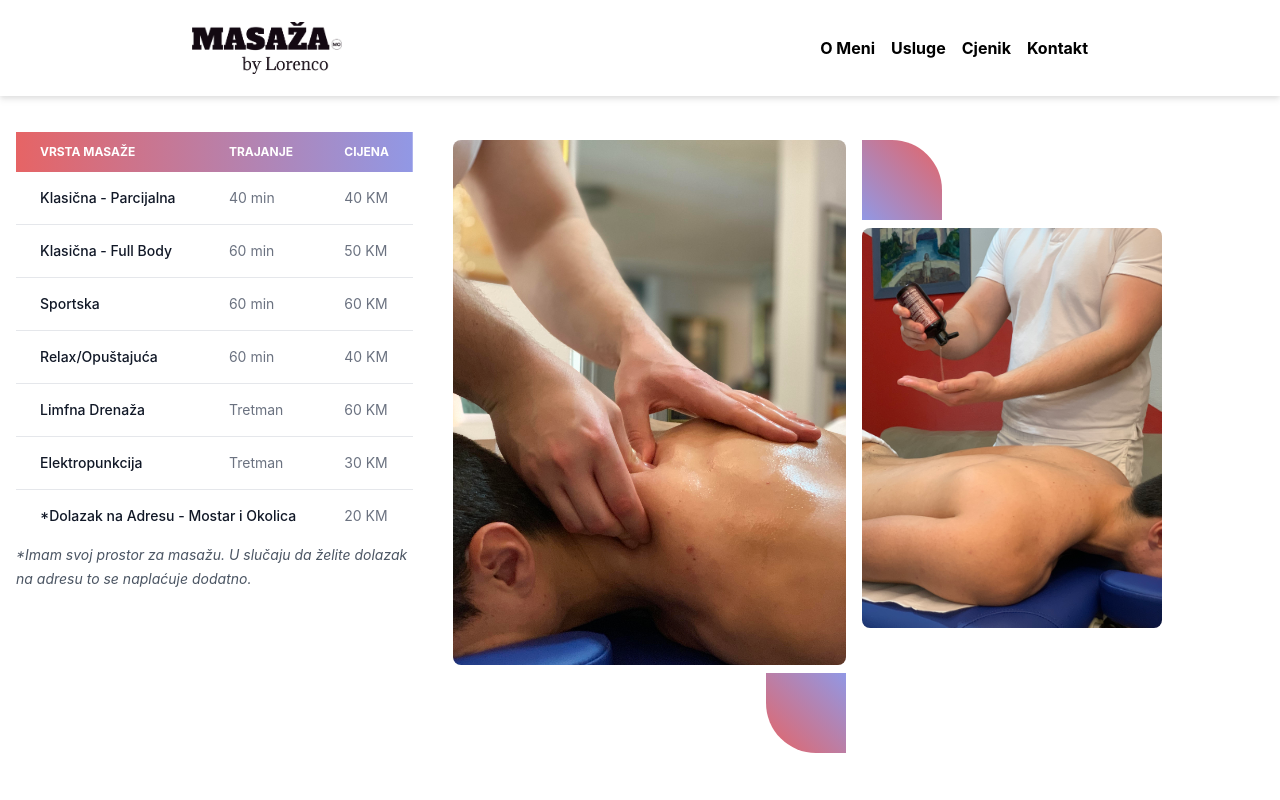
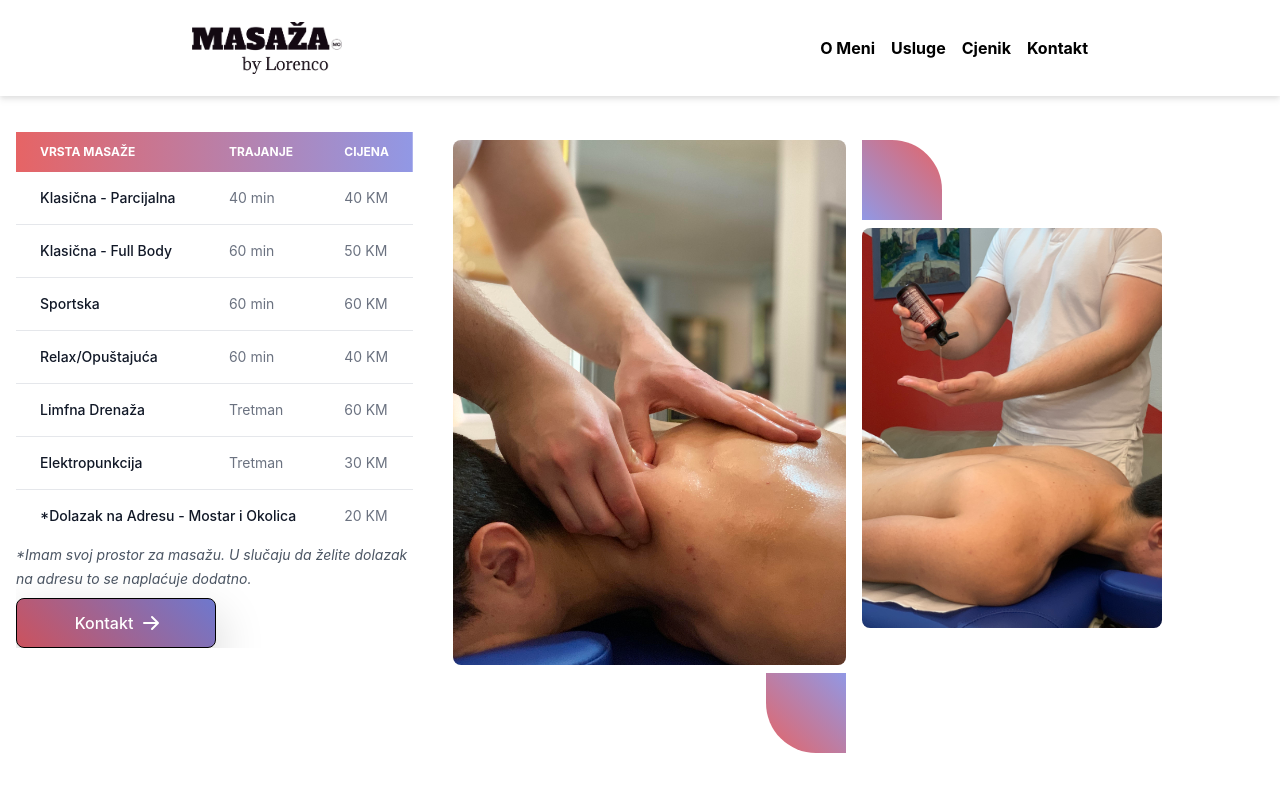
Before and after one commit to maverickcro/masazamostar, a Next.js app: page /components/Cjenik in a window 1280 px wide. Shown: the top 800 px of the page. Built offline with nearby package versions, Linux system fonts and the light colour scheme.

Commit message:
Added contact button

```diff
--- a/pages/components/Cjenik.tsx
+++ b/pages/components/Cjenik.tsx
@@ -103,6 +103,24 @@
               *Imam svoj prostor za masažu. U slučaju da želite dolazak na
               adresu to se naplaćuje dodatno.
             </span>
+            <a
+              href="#kontakt"
+              className="card-shadow inline-flex items-center justify-center px-5 py-3 mr-3 mt-2 w-[200px] text-base font-medium text-center text-white rounded-lg gradient-pozadina hover:bg-primary-800 focus:ring-4 focus:ring-primary-300 dark:focus:ring-primary-900"
+            >
+              Kontakt
+              <svg
+                className="w-5 h-5 ml-2 -mr-1"
+                fill="currentColor"
+                viewBox="0 0 20 20"
+                xmlns="http://www.w3.org/2000/svg"
+              >
+                <path
+                  fillRule="evenodd"
+                  d="M10.293 3.293a1 1 0 011.414 0l6 6a1 1 0 010 1.414l-6 6a1 1 0 01-1.414-1.414L14.586 11H3a1 1 0 110-2h11.586l-4.293-4.293a1 1 0 010-1.414z"
+                  clipRule="evenodd"
+                ></path>
+              </svg>
+            </a>
           </div>
         </div>
         <div className="lg:col-span-6">
```
